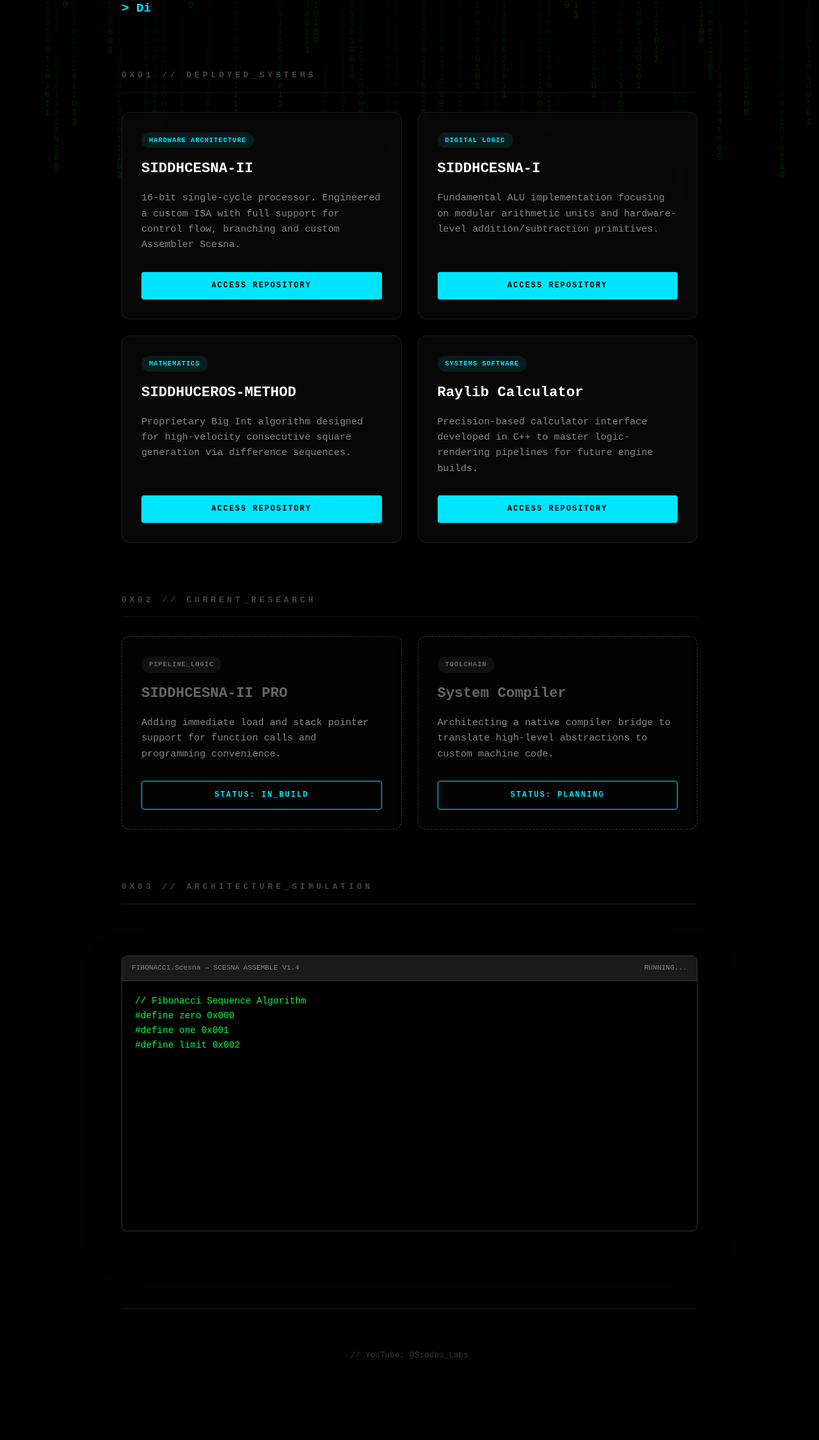
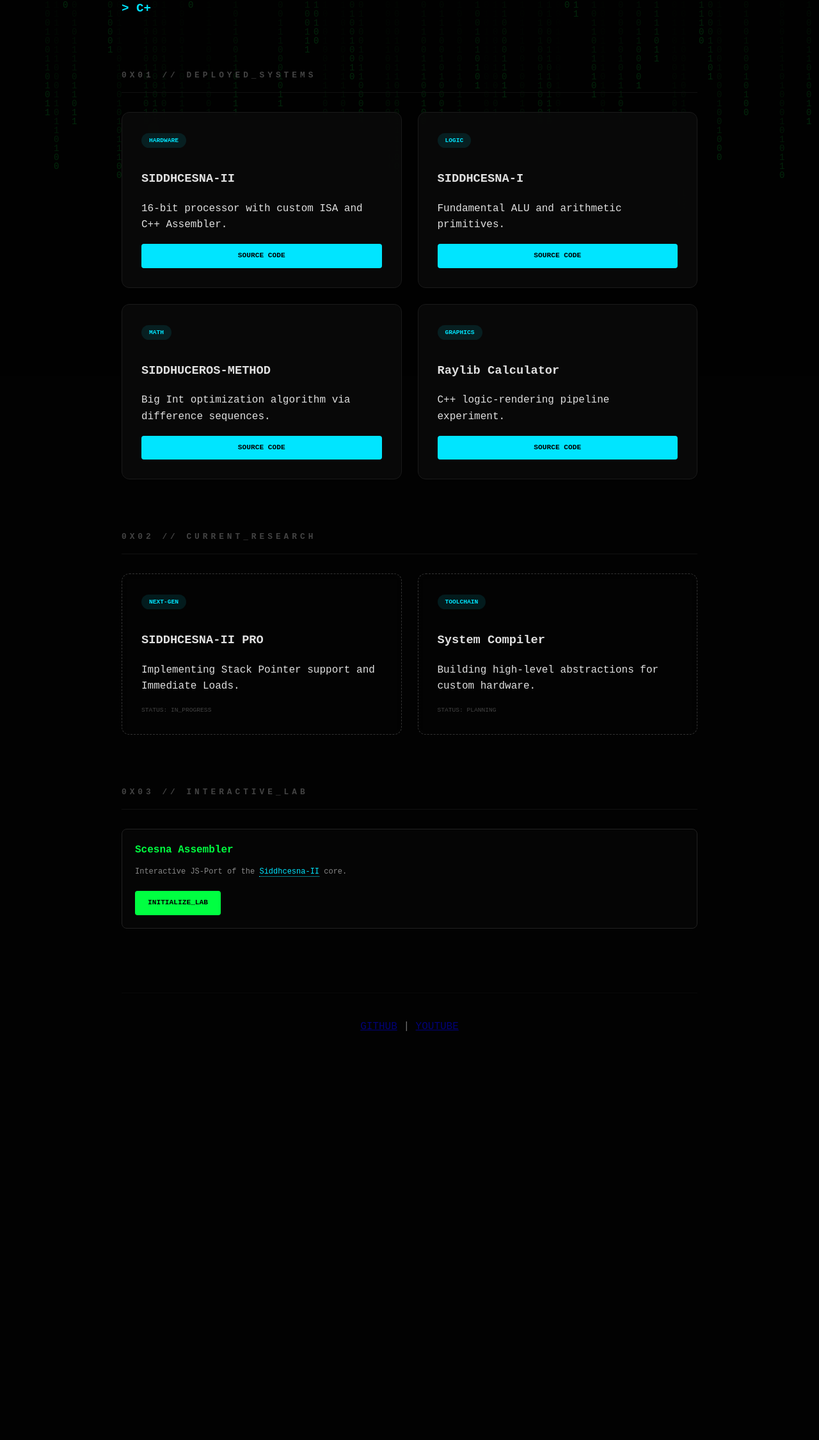
Before and after one commit to siddhu70707/siddhu70707.github.io, a plain HTML site: page index.html in a window 1280 px wide. Shown: the part 212-2462 px from the top of the page at 64% size. After the commit the page ends 1930 px from the top, so only its background shows below. Drawn offline with Linux system fonts and the light colour scheme.

Commit message:
added interactive initialisation

```diff
--- a/index.html
+++ b/index.html
@@ -9,7 +9,7 @@
             --neon-green: #00ff41;
             --neon-blue: #00e5ff;
             --bg-dark: #020202;
-            --card-bg: rgba(10, 10, 10, 0.7);
+            --card-bg: rgba(10, 10, 10, 0.8);
             --border-glow: rgba(0, 229, 255, 0.2);
         }
 
@@ -24,24 +24,22 @@
 
         #binary-canvas {
             position: fixed;
-            top: 0;
-            left: 0;
+            top: 0; left: 0;
             z-index: -1;
             opacity: 0.15;
         }
 
         .status-bar {
             position: fixed;
-            top: 0;
-            width: 100%;
-            background: rgba(0, 0, 0, 0.8);
+            top: 0; width: 100%;
+            background: rgba(0, 0, 0, 0.9);
             border-bottom: 1px solid #222;
             padding: 10px 20px;
             display: flex;
             justify-content: space-between;
             font-size: 0.65rem;
             color: var(--neon-green);
-            z-index: 100;
+            z-index: 1000;
             box-sizing: border-box;
         }
 
@@ -51,15 +49,11 @@
             padding: 120px 20px 60px 20px;
         }
 
-        header {
-            margin-bottom: 60px;
-            position: relative;
-        }
+        header { margin-bottom: 60px; }
 
         h1 {
             font-size: clamp(2rem, 8vw, 3.5rem);
             color: #fff;
-            text-shadow: 0 0 20px rgba(255, 255, 255, 0.1);
             margin: 0;
             letter-spacing: -1px;
         }
@@ -83,7 +77,7 @@
 
         .project-grid {
             display: grid;
-            grid-template-columns: repeat(auto-fit, minmax(380px, 1fr));
+            grid-template-columns: repeat(auto-fit, minmax(350px, 1fr));
             gap: 25px;
             margin-top: 30px;
         }
@@ -93,24 +87,16 @@
             border: 1px solid #1a1a1a;
             padding: 30px;
             border-radius: 12px;
-            transition: all 0.4s cubic-bezier(0.175, 0.885, 0.32, 1.275);
+            transition: 0.3s;
             display: flex;
             flex-direction: column;
             justify-content: space-between;
             backdrop-filter: blur(12px);
-            position: relative;
         }
 
         .project-card:hover {
             border-color: var(--neon-blue);
-            box-shadow: 0 15px 40px rgba(0, 229, 255, 0.1);
-            transform: translateY(-8px) scale(1.02);
-        }
-
-        .project-card h3 {
-            margin: 0 0 12px 0;
-            color: #fff;
-            font-size: 1.4rem;
+            box-shadow: 0 10px 30px rgba(0, 229, 255, 0.1);
         }
 
         .tag {
@@ -118,18 +104,11 @@
             background: rgba(0, 229, 255, 0.1);
             color: var(--neon-blue);
             padding: 4px 12px;
-            font-size: 0.65rem;
+            font-size: 0.6rem;
             border-radius: 20px;
             margin-bottom: 15px;
             text-transform: uppercase;
             font-weight: 800;
-            letter-spacing: 1px;
-        }
-
-        .project-card p {
-            color: #888;
-            font-size: 0.95rem;
-            margin-bottom: 30px;
         }
 
         .btn {
@@ -137,92 +116,98 @@
             color: #000;
             background: var(--neon-blue);
             text-decoration: none;
-            padding: 12px 24px;
+            padding: 10px 20px;
             font-weight: 900;
-            font-size: 0.75rem;
+            font-size: 0.7rem;
             text-align: center;
             text-transform: uppercase;
+            border-radius: 4px;
+            cursor: pointer;
             transition: 0.3s;
-            border-radius: 4px;
-            letter-spacing: 2px;
         }
 
-        .btn:hover {
-            background: #fff;
-            box-shadow: 0 0 30px rgba(255, 255, 255, 0.4);
-            transform: scale(1.05);
+        .btn:hover { background: #fff; box-shadow: 0 0 20px #fff; }
+
+        .dev-card { border: 1px dashed #333; background: rgba(5, 5, 5, 0.4); }
+
+        /* LAB SECTION */
+        .lab-directory {
+            display: grid;
+            grid-template-columns: repeat(auto-fit, minmax(250px, 1fr));
+            gap: 20px;
+            margin-top: 30px;
         }
 
-        .dev-card {
-            border: 1px dashed #333;
-            background: rgba(5, 5, 5, 0.4);
+        .lab-node {
+            border: 1px solid #222;
+            padding: 20px;
+            border-radius: 8px;
+            background: #050505;
+            transition: 0.3s;
         }
 
-        .btn-outline {
-            background: transparent;
-            color: var(--neon-blue);
-            border: 1px solid var(--neon-blue);
-            cursor: default;
+        .lab-node:hover { border-color: var(--neon-green); }
+
+        .lab-node h3 { margin: 0 0 10px 0; font-size: 1rem; color: var(--neon-green); }
+
+        #lab-interface {
+            display: none;
+            margin-top: 40px;
+            animation: fadeIn 0.5s ease;
         }
 
-        /* Terminal Section Styles */
-        .terminal-container {
-            margin-top: 80px;
+        @keyframes fadeIn { from { opacity: 0; transform: translateY(10px); } to { opacity: 1; transform: translateY(0); } }
+
+        .terminal-window {
             background: #000;
             border: 1px solid #333;
             border-radius: 8px;
             overflow: hidden;
-            box-shadow: 0 20px 50px rgba(0,0,0,0.5);
         }
 
         .terminal-header {
-            background: #1a1a1a;
-            padding: 10px 15px;
-            font-size: 0.7rem;
-            color: #888;
+            background: #111;
+            padding: 12px 20px;
             display: flex;
             justify-content: space-between;
-            border-bottom: 1px solid #333;
+            align-items: center;
+            font-size: 0.7rem;
+            color: #666;
+            border-bottom: 1px solid #222;
         }
 
-        .terminal-body {
-            padding: 20px;
+        .asm-view { display: flex; min-height: 500px; }
+
+        #asm-editor {
+            width: 60%;
+            background: #020202;
+            border: none;
+            color: var(--neon-green);
+            padding: 25px;
+            font-family: inherit;
             font-size: 0.9rem;
-            color: var(--neon-green);
-            min-height: 350px;
-            white-space: pre-wrap;
+            resize: none;
+            outline: none;
+            line-height: 1.6;
         }
 
-        .terminal-cursor {
-            display: inline-block;
-            width: 10px;
-            height: 18px;
-            background: var(--neon-green);
-            animation: blink 1s infinite;
-            vertical-align: middle;
-            margin-left: 5px;
+        #asm-results {
+            width: 40%;
+            background: #050505;
+            border-left: 1px solid #222;
+            padding: 25px;
+            font-size: 0.8rem;
+            color: var(--neon-blue);
+            overflow-y: auto;
         }
 
-        @keyframes blink { 0%, 100% { opacity: 1; } 50% { opacity: 0; } }
+        .asm-link { color: var(--neon-blue); text-decoration: none; border-bottom: 1px dotted; }
 
-        footer {
-            margin-top: 120px;
-            text-align: center;
-            padding: 60px 0;
-            border-top: 1px solid #111;
-        }
+        footer { margin-top: 100px; text-align: center; padding: 40px; border-top: 1px solid #111; opacity: 0.5; }
 
-        footer a {
-            color: #333;
-            text-decoration: none;
-            font-size: 0.8rem;
-            transition: 0.3s;
-        }
-
-        footer a:hover { color: var(--neon-blue); }
-
-        @media (max-width: 600px) {
-            .project-grid { grid-template-columns: 1fr; }
+        @media (max-width: 768px) {
+            .asm-view { flex-direction: column; }
+            #asm-editor, #asm-results { width: 100%; border-left: none; border-top: 1px solid #222; }
         }
     </style>
 </head>
@@ -231,8 +216,8 @@
     <canvas id="binary-canvas"></canvas>
 
     <div class="status-bar">
-        <div>Siddhu_Labs</div>
-        <div id="uptime-container">UPTIME: <span id="uptime">00:00:00</span></div>
+        <div>SIDDHU_ARCHITECT_OS [V2.0]</div>
+        <div>UPTIME: <span id="uptime">00:00:00</span></div>
     </div>
 
     <div class="container">
@@ -241,106 +226,127 @@
             <div class="typewriter" id="typewriter"></div>
         </header>
 
-        <section id="completed">
+        <section>
             <h2>0x01 // Deployed_Systems</h2>
             <div class="project-grid">
-
                 <div class="project-card">
                     <div>
-                        <span class="tag">Hardware Architecture</span>
+                        <span class="tag">Hardware</span>
                         <h3>SIDDHCESNA-II</h3>
-                        <p>16-bit single-cycle processor. Engineered a custom ISA with full support for control flow, branching and custom Assembler Scesna.</p>
+                        <p>16-bit processor with custom ISA and C++ Assembler.</p>
                     </div>
-                    <a href="https://github.com/siddhu70707/SIDDHCESNA-II" target="_blank" class="btn">Access Repository</a>
+                    <a href="https://github.com/siddhu70707/SIDDHCESNA-II" target="_blank" class="btn">Source Code</a>
                 </div>
-
                 <div class="project-card">
                     <div>
-                        <span class="tag">Digital Logic</span>
+                        <span class="tag">Logic</span>
                         <h3>SIDDHCESNA-I</h3>
-                        <p>Fundamental ALU implementation focusing on modular arithmetic units and hardware-level addition/subtraction primitives.</p>
+                        <p>Fundamental ALU and arithmetic primitives.</p>
                     </div>
-                    <a href="https://github.com/siddhu70707/SIDDHCESNA-I" target="_blank" class="btn">Access Repository</a>
+                    <a href="https://github.com/siddhu70707/SIDDHCESNA-I" target="_blank" class="btn">Source Code</a>
                 </div>
-
                 <div class="project-card">
                     <div>
-                        <span class="tag">Mathematics</span>
+                        <span class="tag">Math</span>
                         <h3>SIDDHUCEROS-METHOD</h3>
-                        <p>Proprietary Big Int algorithm designed for high-velocity consecutive square generation via difference sequences.</p>
+                        <p>Big Int optimization algorithm via difference sequences.</p>
                     </div>
-                    <a href="https://github.com/siddhu70707/SIDDHUCEROS-METHOD" target="_blank" class="btn">Access Repository</a>
+                    <a href="https://github.com/siddhu70707/SIDDHUCEROS-METHOD" target="_blank" class="btn">Source Code</a>
                 </div>
-
                 <div class="project-card">
                     <div>
-                        <span class="tag">Systems Software</span>
+                        <span class="tag">Graphics</span>
                         <h3>Raylib Calculator</h3>
-                        <p>Precision-based calculator interface developed in C++ to master logic-rendering pipelines for future engine builds.</p>
+                        <p>C++ logic-rendering pipeline experiment.</p>
                     </div>
-                    <a href="https://github.com/siddhu70707/Calculator" target="_blank" class="btn">Access Repository</a>
+                    <a href="https://github.com/siddhu70707/Calculator" target="_blank" class="btn">Source Code</a>
                 </div>
-
             </div>
         </section>
 
-        <section id="development">
+        <section>
             <h2>0x02 // Current_Research</h2>
             <div class="project-grid">
-
                 <div class="project-card dev-card">
                     <div>
-                        <span class="tag" style="background:rgba(255,255,255,0.05); color:#666; border-color:#333;">Pipeline_Logic</span>
-                        <h3 style="color: #666;">SIDDHCESNA-II PRO</h3>
-                        <p>Adding immediate load and stack pointer support for function calls and programming convenience.</p>
+                        <span class="tag">Next-Gen</span>
+                        <h3>SIDDHCESNA-II PRO</h3>
+                        <p>Implementing Stack Pointer support and Immediate Loads.</p>
                     </div>
-                    <div class="btn btn-outline">STATUS: IN_BUILD</div>
+                    <div style="font-size: 0.6rem; color: #444;">STATUS: IN_PROGRESS</div>
                 </div>
-
                 <div class="project-card dev-card">
                     <div>
-                        <span class="tag" style="background:rgba(255,255,255,0.05); color:#666; border-color:#333;">Toolchain</span>
-                        <h3 style="color: #666;">System Compiler</h3>
-                        <p>Architecting a native compiler bridge to translate high-level abstractions to custom machine code.</p>
+                        <span class="tag">Toolchain</span>
+                        <h3>System Compiler</h3>
+                        <p>Building high-level abstractions for custom hardware.</p>
                     </div>
-                    <div class="btn btn-outline">STATUS: PLANNING</div>
+                    <div style="font-size: 0.6rem; color: #444;">STATUS: PLANNING</div>
                 </div>
-
             </div>
         </section>
 
-        <section id="terminal">
-            <h2>0x03 // Architecture_Simulation</h2>
-            <div class="terminal-container">
-                <div class="terminal-header">
-                    <span>FIBONACCI.Scesna — SCESNA ASSEMBLE V1.4</span>
-                    <span>RUNNING...</span>
+        <section id="lab-section">
+            <h2>0x03 // Interactive_Lab</h2>
+            <div class="lab-directory">
+                <div class="lab-node">
+                    <h3>Scesna Assembler</h3>
+                    <p style="font-size: 0.75rem; color: #888; margin-bottom: 20px;">
+                        Interactive JS-Port of the
+                        <a href="https://github.com/siddhu70707/SIDDHCESNA-II" target="_blank" class="asm-link">Siddhcesna-II</a> core.
+                    </p>
+                    <div class="btn" style="background: var(--neon-green);" onclick="launchLab('asm')">INITIALIZE_LAB</div>
                 </div>
-                <div class="terminal-body" id="asm-terminal"></div>
+            </div>
+
+            <div id="lab-interface">
+                <div class="terminal-window">
+                    <div class="terminal-header">
+                        <span id="lab-title">LAB://SCESNA_ASSEMBLER</span>
+                        <button class="asm-btn" style="background: var(--neon-green); border:none; padding: 4px 10px; font-family: inherit; font-weight: bold; cursor:pointer;" onclick="runAssembler()">EXECUTE_BUILD</button>
+                    </div>
+                    <div class="asm-view">
+                        <textarea id="asm-editor" spellcheck="false">
+#define zero 0x000
+#define one 0x001
+
+@INITIALISE
+    LOAD r0, zero
+    LOAD r1, one
+    LOAD r2, 0x010
+
+@LOOP
+    MOV r0, rA
+    MOV r1, rB
+    ADD r3
+    OUT r3
+    MOV r1, r0
+    MOV r3, r1
+    JSMALLER @LOOP
+
+HALT</textarea>
+                        <div id="asm-results">// Ready for translation...</div>
+                    </div>
+                </div>
             </div>
         </section>
 
         <footer>
-            <a href="https://www.youtube.com/@Siddhu_Labs" target="_blank">// YouTube: @Siddhu_Labs</a>
+            <a href="https://github.com/siddhu70707" target="_blank">GITHUB</a> |
+            <a href="https://www.youtube.com/@Siddhu_Labs" target="_blank">YOUTUBE</a>
         </footer>
     </div>
 
     <script>
-        // Binary Rain Logic
+        // 1. Binary Rain
         const canvas = document.getElementById('binary-canvas');
         const ctx = canvas.getContext('2d');
-        let width = canvas.width = window.innerWidth;
-        let height = canvas.height = window.innerHeight;
-        const binary = "01";
-        const fontSize = 14;
-        const columns = width / fontSize;
+        let width = canvas.width = window.innerWidth, height = canvas.height = window.innerHeight;
+        const binary = "01", fontSize = 14, columns = width / fontSize;
         const drops = Array(Math.floor(columns)).fill(1);
-
         function draw() {
-            ctx.fillStyle = 'rgba(2, 2, 2, 0.1)';
-            ctx.fillRect(0, 0, width, height);
-            ctx.fillStyle = '#00ff41';
-            ctx.font = fontSize + 'px monospace';
+            ctx.fillStyle = 'rgba(2, 2, 2, 0.1)'; ctx.fillRect(0, 0, width, height);
+            ctx.fillStyle = '#00ff41'; ctx.font = fontSize + 'px monospace';
             for (let i = 0; i < drops.length; i++) {
                 const text = binary.charAt(Math.floor(Math.random() * binary.length));
                 ctx.fillText(text, i * fontSize, drops[i] * fontSize);
@@ -350,7 +356,7 @@
         }
         setInterval(draw, 50);
 
-        // Uptime Timer
+        // 2. Uptime
         let startTime = Date.now();
         setInterval(() => {
             let diff = Date.now() - startTime;
@@ -360,61 +366,100 @@
             document.getElementById('uptime').innerText = `${h}:${m}:${s}`;
         }, 1000);
 
-        // Typewriter Effect
-        const words = ["System Architect", "Digital Logic Designer", "Low-Level Engineer", "Systems Programmer"];
+        // 3. Typewriter
+        const words = ["System Architect", "C++ Specialist", "ISA Designer", "Low-level Enthusiast"];
         let i = 0, j = 0, currentWord = "", isDeleting = false;
-        const typeContainer = document.getElementById('typewriter');
-
         function type() {
             currentWord = words[i];
             if (isDeleting) {
-                typeContainer.textContent = "> " + currentWord.substring(0, j - 1);
-                j--;
-                if (j === 0) { isDeleting = false; i = (i + 1) % words.length; }
+                document.getElementById('typewriter').textContent = "> " + currentWord.substring(0, j - 1);
+                j--; if (j === 0) { isDeleting = false; i = (i + 1) % words.length; }
             } else {
-                typeContainer.textContent = "> " + currentWord.substring(0, j + 1);
-                j++;
-                if (j === currentWord.length) { isDeleting = true; }
+                document.getElementById('typewriter').textContent = "> " + currentWord.substring(0, j + 1);
+                j++; if (j === currentWord.length) isDeleting = true;
             }
             setTimeout(type, isDeleting ? 100 : 200);
         }
         type();
 
-        const asmCode = `// Fibonacci Sequence Algorithm
-#define zero 0x000
-#define one 0x001
-#define limit 0x002
+        function launchLab(type) {
+            document.getElementById('lab-interface').style.display = 'block';
+            document.getElementById('lab-interface').scrollIntoView({ behavior: 'smooth' });
+        }
 
-@INITIALISE
-    LOAD r0, zero
-    LOAD r1, one
-    LOAD r2, limit
+        // 4. ASSEMBLER LOGIC (FIXED)
+        const opcodes = { "ADD":0, "SUB":1, "MUL":2, "DIV":3, "HALT":15, "PASSA":8, "PASSB":9 };
+        const regs = { "r0":0, "r1":1, "r2":2, "r3":3, "rA":4, "rB":5, "OUT":6, "CPU_OUT":6 };
+        const flags = { "JZ":0, "JGREATER":1, "JSMALLER":2, "JC":3 };
 
-@LOOP
-    MOV r0, rA
-    MOV r1, rB
-    ADD r3
-    OUT r0
-    MOV r1, r0
-    MOV r3, r1
-    MOV r0, rA
-    MOV r2, rB
-    JSMALLER @LOOP
+        function runAssembler() {
+            const code = document.getElementById('asm-editor').value;
+            const output = document.getElementById('asm-results');
+            const lines = code.split('\n');
+            let tag_id = {}, Constants = {}, pc = 0, result = [];
 
-HALT `;
+            const cleanLine = (l) => l.split('//')[0].trim().replace(/,/g, ' ');
 
-        let asmIdx = 0;
-        const term = document.getElementById('asm-terminal');
-        function typeAsm() {
-            if (asmIdx < asmCode.length) {
-                term.textContent += asmCode.charAt(asmIdx);
-                asmIdx++;
-                setTimeout(typeAsm, 40);
-            } else {
-                term.innerHTML += '<span class="terminal-cursor"></span>';
+            // Pass 1: Labels & Definitions
+            lines.forEach(line => {
+                let l = cleanLine(line);
+                if (!l) return;
+                let parts = l.split(/\s+/);
+                if (parts[0] === "#define") {
+                    Constants[parts[1]] = parseInt(parts[2]);
+                } else if (parts[0].startsWith('@')) {
+                    tag_id[parts[0].substring(1)] = pc;
+                } else {
+                    pc++;
+                }
+            });
+
+            // Pass 2: Instruction Generation
+            try {
+                lines.forEach(line => {
+                    let l = cleanLine(line);
+                    if (!l || l.startsWith('@') || l.startsWith('#')) return;
+                    let parts = l.split(/\s+/);
+                    let cmd = parts[0].toUpperCase();
+                    let inst = 0;
+
+                    if (cmd === "MOV") {
+                        let s = regs[parts[1]] ?? 0, d = regs[parts[2]] ?? 0;
+                        let op = (s === 1 || d === 5) ? 9 : 8;
+                        inst = (0 << 14) | (op << 10) | (s << 7) | (d << 4);
+                    }
+                    else if (cmd === "LOAD" || cmd === "STORE") {
+                        let r = regs[parts[1]] ?? 0;
+                        let rawVal = Constants[parts[2]] ?? tag_id[parts[2]] ?? parseInt(parts[2]);
+                        let addr = isNaN(rawVal) ? 0 : rawVal;
+                        let type = (cmd === "LOAD") ? 3 : 1;
+                        inst = (type << 14) | (r << 12) | (addr & 0xFFF);
+                    }
+                    else if (flags[cmd] !== undefined) {
+                        let labelName = parts[1].replace('@', '');
+                        let rawVal = tag_id[labelName] ?? parseInt(parts[1]);
+                        let addr = isNaN(rawVal) ? 0 : rawVal;
+                        inst = (2 << 14) | (flags[cmd] << 12) | (addr & 0xFFF);
+                    }
+                    else if (cmd === "OUT") {
+                        let r = regs[parts[1]] ?? 0;
+                        inst = (0 << 14) | (8 << 10) | (r << 7) | (6 << 4);
+                    }
+                    else if (opcodes[cmd] !== undefined) {
+                        let d = regs[parts[1]] ?? 0;
+                        inst = (0 << 14) | (opcodes[cmd] << 10) | (4 << 7) | (d << 4);
+                    }
+
+                    result.push({
+                        hex: inst.toString(16).toUpperCase().padStart(4, '0'),
+                        bin: inst.toString(2).padStart(16, '0')
+                    });
+                });
+                output.innerHTML = result.map(r => `<div><span style="color:#444;">${r.hex}</span> ${r.bin}</div>`).join('');
+            } catch (e) {
+                output.innerHTML = `<span style="color:red;">BUILD_FAILED: PARSE_ERROR</span>`;
             }
         }
-        setTimeout(typeAsm, 1500);
 
         window.addEventListener('resize', () => {
             width = canvas.width = window.innerWidth;
```
